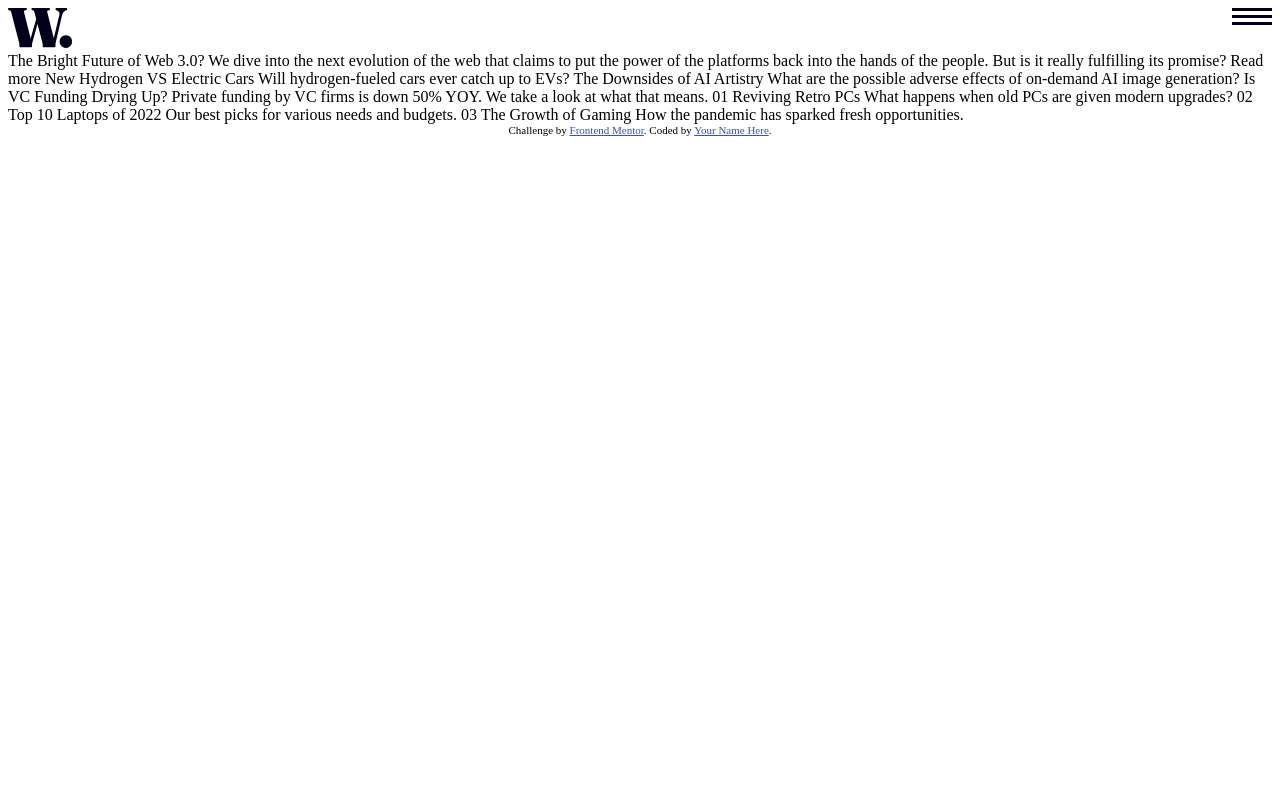
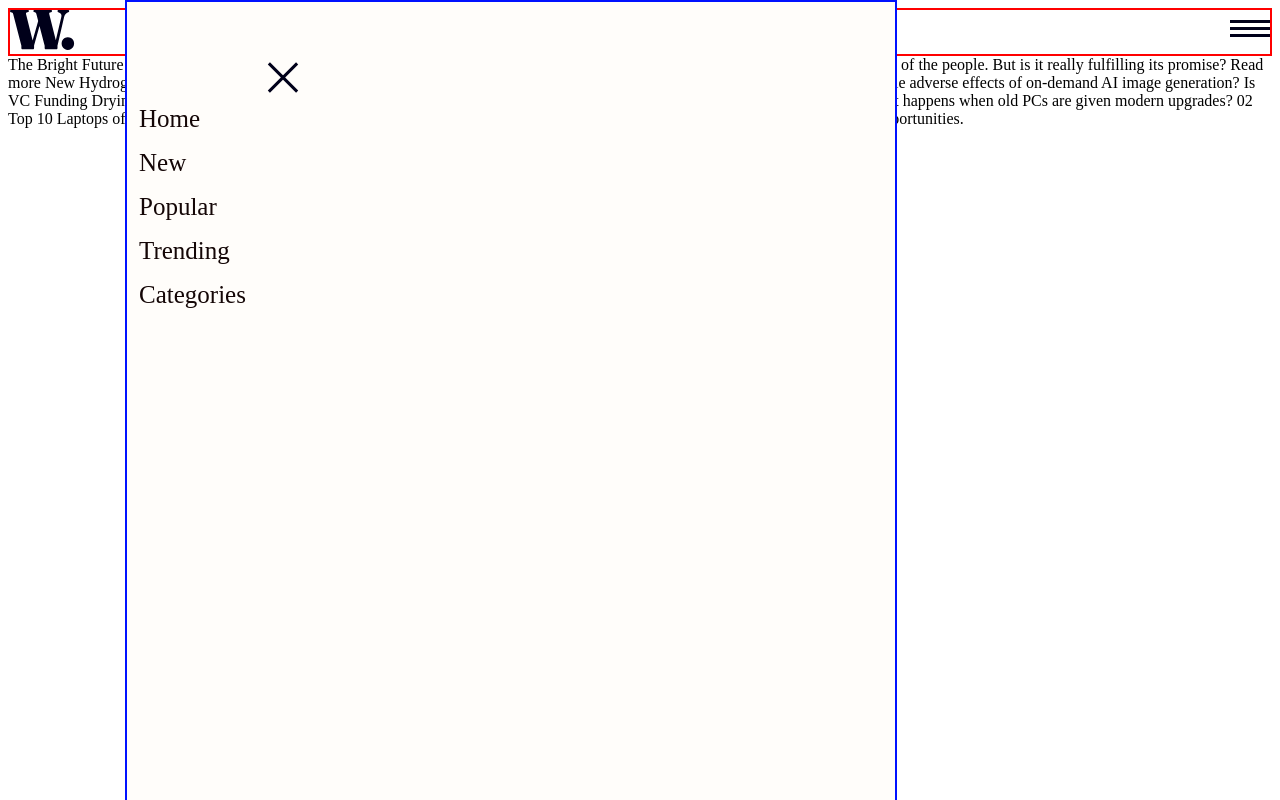
Before and after one commit to favour-dev/News-Homepage, a plain HTML site: page index.html in a window 1280 px wide. Drawn offline with Linux system fonts and the light colour scheme.

Commit message:
Navigation Bar Udpate

```diff
--- a/index.html
+++ b/index.html
@@ -17,20 +17,29 @@
 </head>
 <body>
   <!-- Navigation -->
-  <section id="Navigation-Bar">
-    <div class="Container" >
+  <section id="Container">
+    <div class="Navigation-Bar" >
       <div class="logo"><img src="./assets/images/logo.svg" alt="News Logo"></div>
-      <div class="Menu-items">
+      <div id="mobile-menu" class="Menu-items">
+        <img src="./assets/images/icon-menu-close.svg" class="closebtn" onclick="closeNav()">
         <a href="">Home</a>
         <a href="">New</a>
         <a href="">Popular</a>
         <a href="">Trending</a>
         <a href="">Categories</a>
       </div>
-      <div class="Hamburger"><img src="./assets/images/icon-menu.svg" alt="Menu Icon"></div>
+      <div class="Hamburger" ><img src="./assets/images/icon-menu.svg" alt="Menu Icon" onclick="openNav()"></div>
     </div>
   </section>
 
+  <script>
+    function openNav() {
+    document.getElementById("mobilemenu").style.width = "250px";
+    }
+    function closeNav() {
+    document.getElementById("mobilemenu").style.width = "0";
+    }
+  </script>
 
   The Bright Future of Web 3.0?
 
--- a/style.css
+++ b/style.css
@@ -1,7 +1,55 @@
-.Container{
+body {
+    background-color: rgb(255, 255, 255);
+}
+#Container{
+    margin: auto;
+}
+.Navigation-Bar{
     display: flex;
     justify-content: space-between;
+    border: 2px solid red;
 }
+/* a{
+    text-decoration: none;
+    padding: 10px;
+} */
 .Menu-items{
-    display: none;
+    height:100%;
+    width: 60%;
+    position: fixed;
+    z-index: 1;
+    top: 0;
+    left:125px;
+    background-color:hsl(36, 100%, 99%);
+    border: 2px solid rgb(0, 17, 255);
+    transition: 0.5s;
+    padding-top: 60px;
 }
+.Menu-items a{
+    padding: 8px 8px 8px 12px;
+    font-size: 25px;
+    text-decoration: none;
+    color: #140606;
+    display: block;
+    transition: 0.3s;
+}
+.closebtn{
+    margin-left: 140px;
+}
+.Hamburger{
+    margin-top: 10px;
+}
+
+@media screen and (min-width: 1440px) {
+    #Container{
+        margin: auto;
+        width: 80%;
+    }
+    /* .Menu-items{
+        display: block;
+        margin-top: 10px;
+    } */
+    .Hamburger{
+        display: none;
+    }
+}
```
